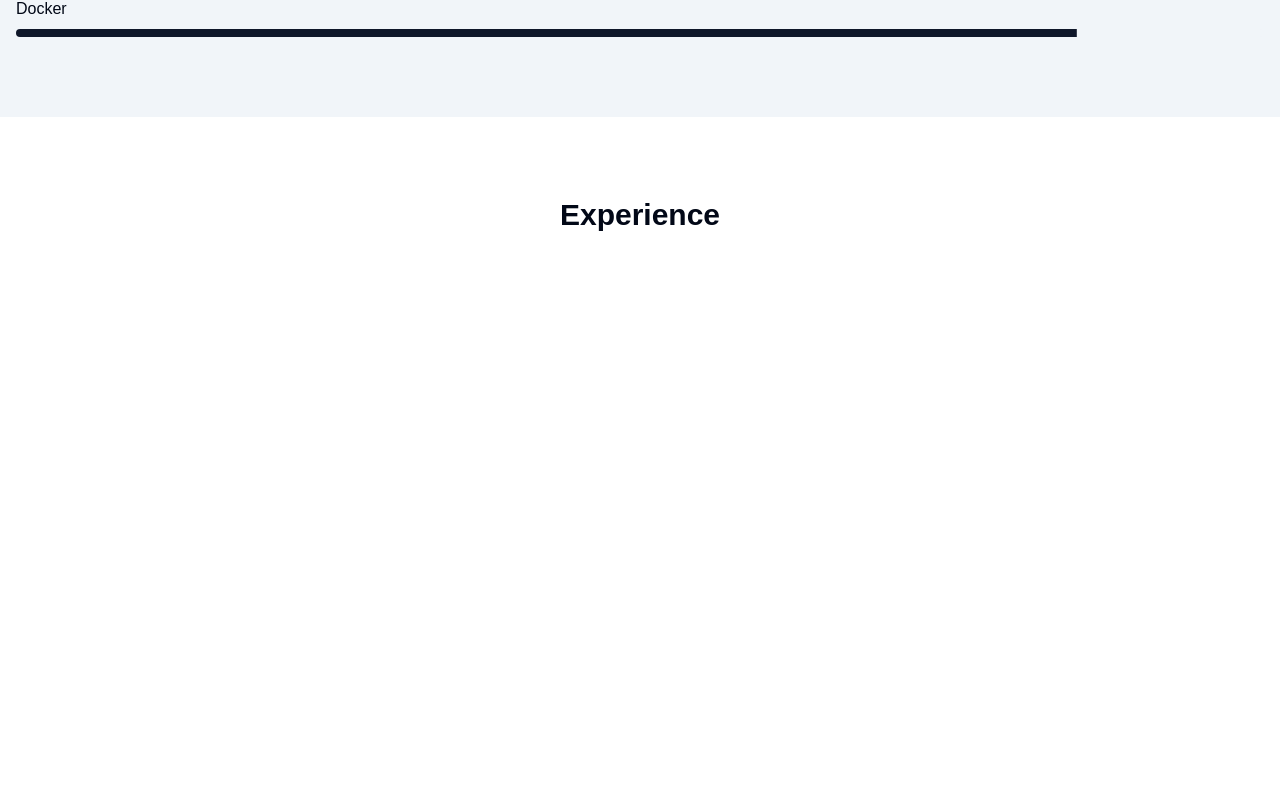
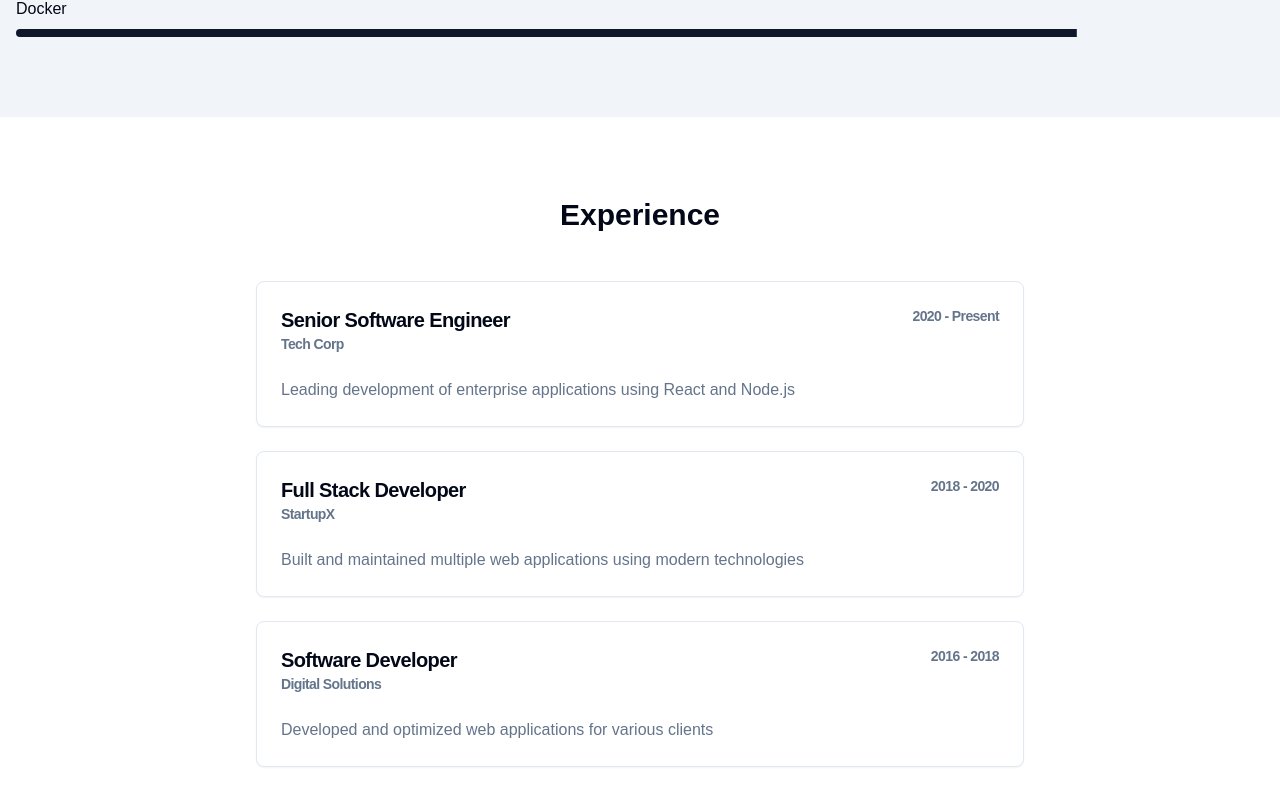
Before and after one commit to Eduardo-J-Morales/Newer-Portfolio, a Next.js app in the folder shadcnui-app/: page / in a window 1280 px wide. Shown: the part 1833-2638 px from the top of the page. Before the commit the page ends 2194 px from the top, so only its background shows below. Built offline with nearby package versions, Linux system fonts and the light colour scheme.

Commit message:
I finished the Experience.tsx

```diff
--- a/shadcnui-app/components/sections/Experience.tsx
+++ b/shadcnui-app/components/sections/Experience.tsx
@@ -1,4 +1,4 @@
-import { Card, CardContent } from '@/components/ui/card'
+import { Card, CardContent, CardHeader, CardFooter, CardDescription, CardTitle} from '@/components/ui/card'
 import { experiences } from '@/app/data/content'
 
 export default function Experience() {
@@ -7,7 +7,26 @@ export default function Experience() {
         <div className='container mx-auto'>
             <h2 className='text-3xl font-bold text-center mb-12'>Experience</h2>
             <div className='max-w-3xl mx-auto space-y-6'>
-                {}
+                {
+                    experiences.map((exp, index) => (
+                        <Card key={index}>
+                            <CardHeader>
+                                <CardTitle className='flex justify-between items-start'>
+                                    <div>
+                                        <div className='text-xl'>{exp.title}</div>
+                                        <div className='text-sm text-muted-foreground'>{exp.company}</div>
+                                    </div>
+                                    <div className='text-sm text-muted-foreground'>
+                                        {exp.period}
+                                    </div>
+                                </CardTitle>
+                          </CardHeader>
+                          <CardContent>
+                            <p className='text-muted-foreground'>{exp.description}</p>
+                          </CardContent>
+                        </Card>
+                    ))
+                }
             </div>
         </div>
     </section>
```
